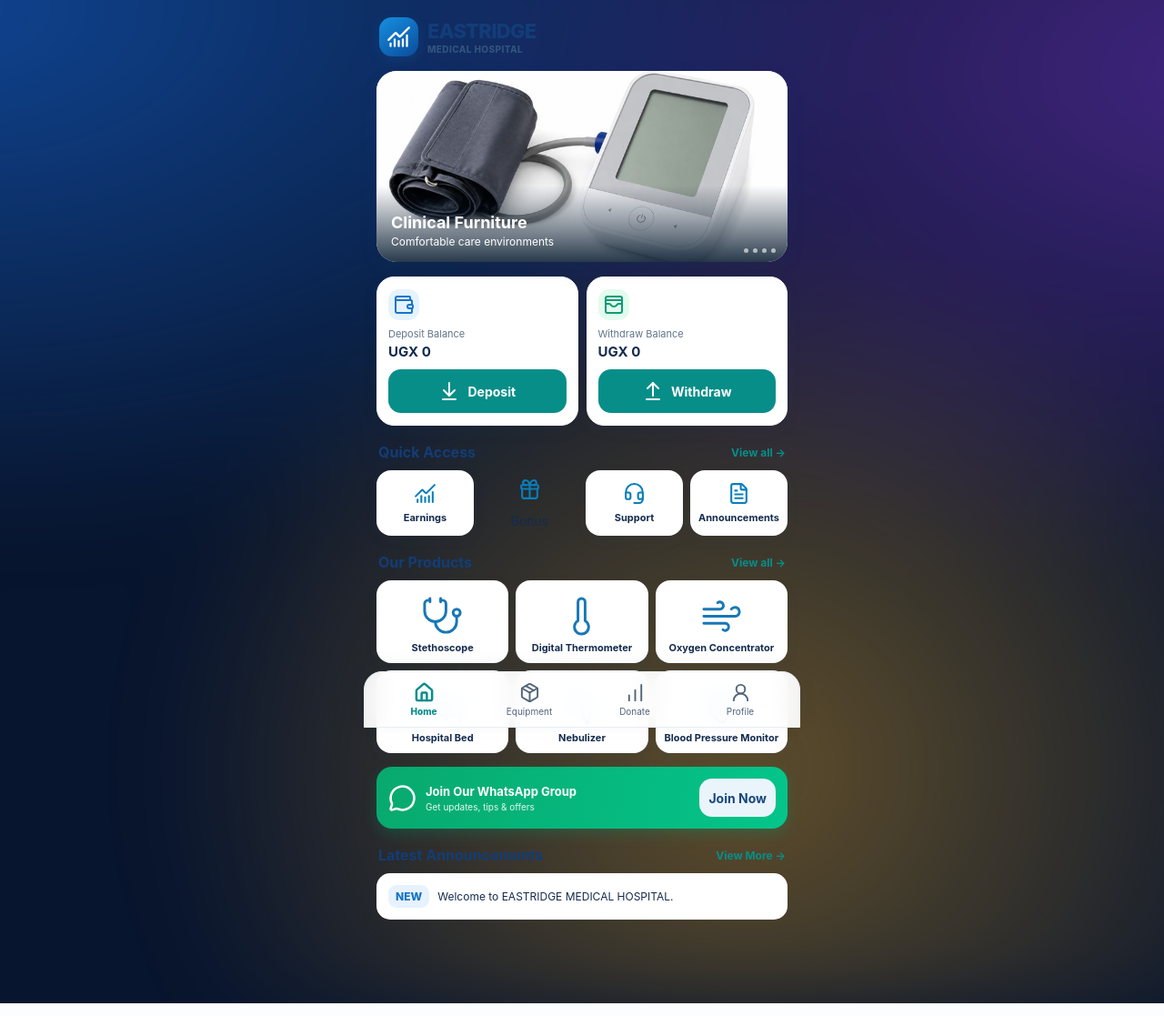
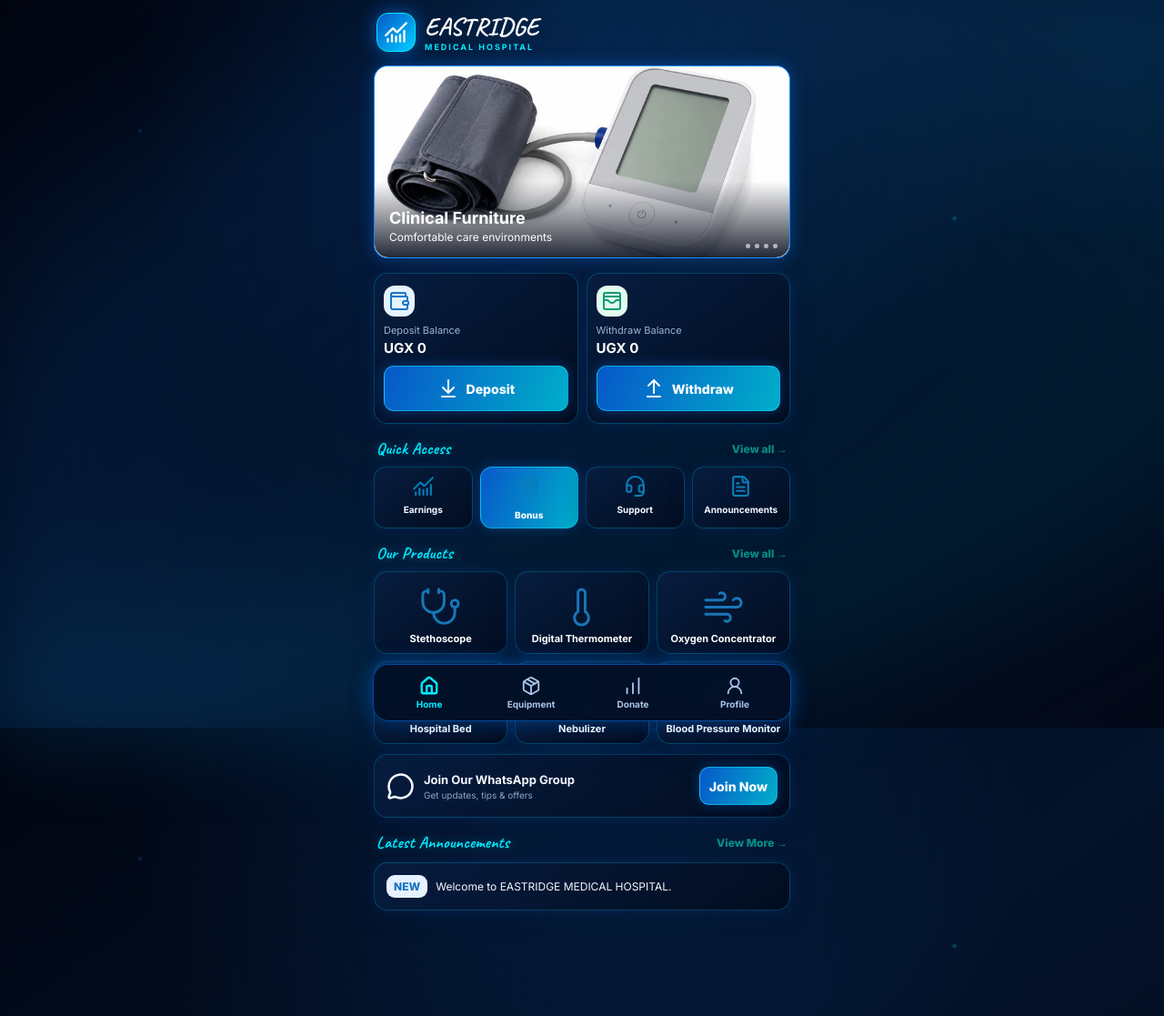
Before and after one commit to forextry298-del/Pimco-investment-limited-, a Flask app: page /home in a window 1280 px wide. Shown: the whole page at 91% size. Run offline with Flask 3, Linux system fonts and the light colour scheme; a user stored in the database is signed in; data comes from the database, SQL or seed files in the repository; data that the repository does not hold is empty.

Commit message:
Redesign entire platform with compact neon blue theme

```diff
--- /dev/null
+++ b/static/neon-redesign.css
@@ -0,0 +1,223 @@
+/* PIMCO GLOBAL NEON REDESIGN */
+:root{
+ --bg:#020817;
+ --panel:rgba(5,20,48,.88);
+ --panel2:rgba(7,31,67,.94);
+ --cyan:#00eaff;
+ --blue:#167dff;
+ --purple:#765cff;
+ --white:#f2f8ff;
+ --muted:#9db4d4;
+ --line:rgba(0,207,255,.25);
+}
+*{box-sizing:border-box}
+html,body{
+ min-height:100%;
+ background:#020817!important;
+ color:var(--white)!important;
+ overflow-x:hidden;
+ font-family:'Inter',Arial,sans-serif!important;
+}
+body{
+ background-image:
+ radial-gradient(circle at 12% 18%,#087dff35 0 1px,transparent 3px),
+ radial-gradient(circle at 82% 30%,#00eaff40 0 1px,transparent 3px),
+ radial-gradient(circle at 45% 72%,#167dff35 0 1px,transparent 3px),
+ radial-gradient(ellipse at 50% 0%,#073b7955,transparent 55%),
+ linear-gradient(145deg,#010511,#03132b 55%,#020817)!important;
+ background-size:90px 90px,130px 130px,110px 110px,100% 100%,100% 100%!important;
+ background-attachment:fixed!important;
+}
+body:before{
+ content:"";
+ position:fixed;
+ inset:0;
+ z-index:0;
+ pointer-events:none;
+ background:
+ radial-gradient(ellipse at 0% 35%,transparent 35%,#00cfff12 70%,transparent 85%),
+ radial-gradient(ellipse at 100% 75%,transparent 35%,#167dff18 70%,transparent 85%);
+}
+
+/* GLOBAL GLASS PANELS */
+.wrap{
+ position:relative!important;
+ z-index:1!important;
+ width:min(100%,480px)!important;
+ padding:9px 11px 105px!important;
+ margin:auto!important;
+}
+.panel,.card,.balance,.notice,.announcement,
+.product,.quick a,.quick>button{
+ background:linear-gradient(145deg,rgba(7,29,64,.96),rgba(2,12,31,.96))!important;
+ color:#f2f8ff!important;
+ border:1px solid var(--line)!important;
+ border-radius:15px!important;
+ box-shadow:0 5px 22px #001b4380,0 0 12px #087dff20!important;
+}
+.panel{padding:14px!important;margin:10px 0!important}
+.balance{padding:13px 10px!important}
+.balance label,.small,.notice small{color:var(--muted)!important}
+.balance strong,.product b,.panel strong{color:#fff!important}
+.section-head{margin:16px 3px 9px!important}
+.section-head h2{
+ color:var(--cyan)!important;
+ font-size:18px!important;
+ text-shadow:0 0 12px #00cfff66;
+}
+
+/* NEON BUTTONS AND INPUTS */
+.btn,button,.donate-button{
+ background:linear-gradient(110deg,#0758c9,#00aeca)!important;
+ color:#fff!important;
+ border:1px solid #16dfff88!important;
+ border-radius:11px!important;
+ font-weight:800!important;
+ box-shadow:0 0 13px #087dff55!important;
+ transition:transform .2s,box-shadow .2s;
+}
+.btn:active,button:active{
+ transform:scale(.97);
+ box-shadow:0 0 20px #00dfff99!important;
+}
+input,select,textarea{
+ background:#061832!important;
+ color:#f4faff!important;
+ border:1px solid #167dff88!important;
+ border-radius:10px!important;
+ padding:12px!important;
+}
+input::placeholder,textarea::placeholder{
+ color:#8da7c9!important;
+}
+label{color:#dceeff!important}
+input:focus,select:focus,textarea:focus{
+ outline:none!important;
+ border-color:var(--cyan)!important;
+ box-shadow:0 0 12px #00cfff55!important;
+}
+option{background:#061832!important;color:#fff!important}
+
+/* HANDWRITTEN HEADINGS */
+.brandname,.section-head h2,h1,h2,h3,
+.donate-hero h2{
+ font-family:'Caveat',cursive!important;
+ font-weight:700!important;
+ letter-spacing:.3px;
+}
+.brandname{font-size:27px!important;color:#fff!important}
+.brandname small{
+ display:block;
+ font-family:'Inter',sans-serif!important;
+ font-size:9px!important;
+ letter-spacing:2px;
+ color:var(--cyan)!important;
+}
+h1{font-size:29px!important;color:var(--cyan)!important}
+h2{font-size:23px!important}
+h3{font-size:20px!important;color:var(--cyan)!important}
+p,span,label,a,.small{
+ font-family:'Inter',Arial,sans-serif;
+}
+.quick{
+ gap:8px!important;
+}
+.quick a,.quick form button,.quick>button{
+ min-height:68px!important;
+ padding:8px 4px!important;
+ border-radius:13px!important;
+ font-size:10px!important;
+}
+.products{gap:8px!important}
+.product{
+ min-height:90px!important;
+ padding:9px 5px!important;
+}
+
+/* BRAND AND BOTTOM NAVIGATION */
+.brand{
+ display:flex!important;
+ align-items:center!important;
+ gap:10px!important;
+ margin:5px 3px 15px!important;
+ color:#fff!important;
+}
+.brandmark{
+ background:linear-gradient(135deg,#0758c9,#00cfff)!important;
+ border:1px solid #00eaff!important;
+ border-radius:13px!important;
+ box-shadow:0 0 19px #087dff99!important;
+}
+.brandmark svg{color:#fff!important}
+.bottomnav{
+ position:fixed!important;
+ left:50%!important;
+ transform:translateX(-50%)!important;
+ bottom:calc(7px + env(safe-area-inset-bottom))!important;
+ width:94%!important;
+ max-width:460px!important;
+ padding:9px 5px!important;
+ border-radius:17px!important;
+ background:rgba(3,16,39,.96)!important;
+ border:1px solid #087dff88!important;
+ box-shadow:0 0 24px #087dff66!important;
+ backdrop-filter:blur(16px)!important;
+ z-index:1000!important;
+}
+.bottomnav a{
+ color:#a9c4e8!important;
+ font-size:10px!important;
+ font-weight:700!important;
+}
+.bottomnav a.active{color:var(--cyan)!important}
+.bottomnav svg{width:22px!important;height:22px!important}
+.flash{
+ background:#06254a!important;
+ color:#fff!important;
+ border:1px solid #00cfff88!important;
+ border-radius:11px!important;
+ box-shadow:0 0 12px #087dff33!important;
+}
+
+/* SLIDERS, IMAGES AND MODALS */
+.home-image-slider{
+ border:1px solid #168dff!important;
+ border-radius:15px!important;
+ overflow:hidden!important;
+ box-shadow:0 0 18px #087dff66!important;
+}
+.home-slide{border-radius:15px!important}
+.slide-caption{
+ background:linear-gradient(transparent,#020817dd)!important;
+}
+.notice,.announcement{
+ padding:13px!important;
+ margin:11px 0!important;
+}
+.modalback{
+ background:#000b!important;
+ backdrop-filter:blur(8px)!important;
+}
+.modal{
+ background:#061832!important;
+ color:#fff!important;
+ border:1px solid #087dff!important;
+ border-radius:17px!important;
+ box-shadow:0 0 25px #087dff66!important;
+}
+.modal h2,.modal h3{color:var(--cyan)!important}
+.payment-detail{
+ background:#0a2447!important;
+ border:1px solid var(--line)!important;
+ border-radius:11px!important;
+ color:#fff!important;
+ padding:12px!important;
+}
+img{max-width:100%}
+@media(max-width:380px){
+ .wrap{padding-left:8px!important;padding-right:8px!important}
+ .panel{padding:11px!important}
+ .balance{padding:10px 7px!important}
+ .bottomnav{width:96%!important}
+ .section-head h2{font-size:17px!important}
+}
--- a/templates/base.html
+++ b/templates/base.html
@@ -4,6 +4,9 @@
 href="{{ url_for('static', filename='css/seasonal-offers.css') }}">
 
 <link rel="stylesheet" href="{{ url_for('static', filename='neon-redesign.css') }}">
+<style>
+@import url('https://fonts.googleapis.com/css2?family=Caveat:wght@600;700&family=Inter:wght@400;500;600;700;800&display=swap');
+</style>
 </head><body><main class="wrap">
 <header class="brand"><div class="brandmark"><i data-lucide="chart-no-axes-combined"></i></div><div class="brandname">EASTRIDGE <small>MEDICAL HOSPITAL</small></div></header>
 {% with messages = get_flashed_messages(with_categories=true) %}{% if messages %}{% for category, message in messages %}<div class="flash {{ category }}">{{ message }}</div>{% endfor %}{% endif %}{% endwith %}
```
